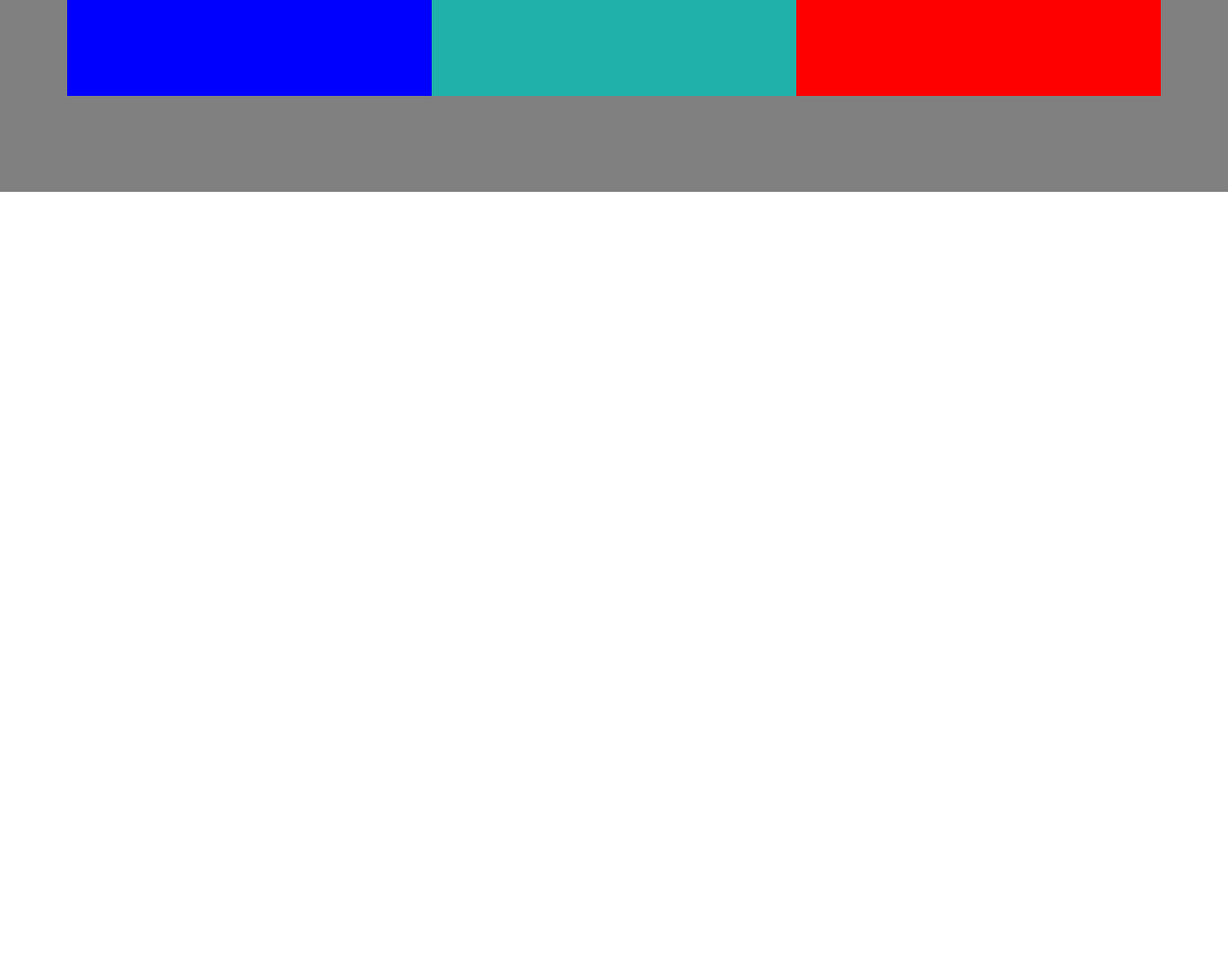
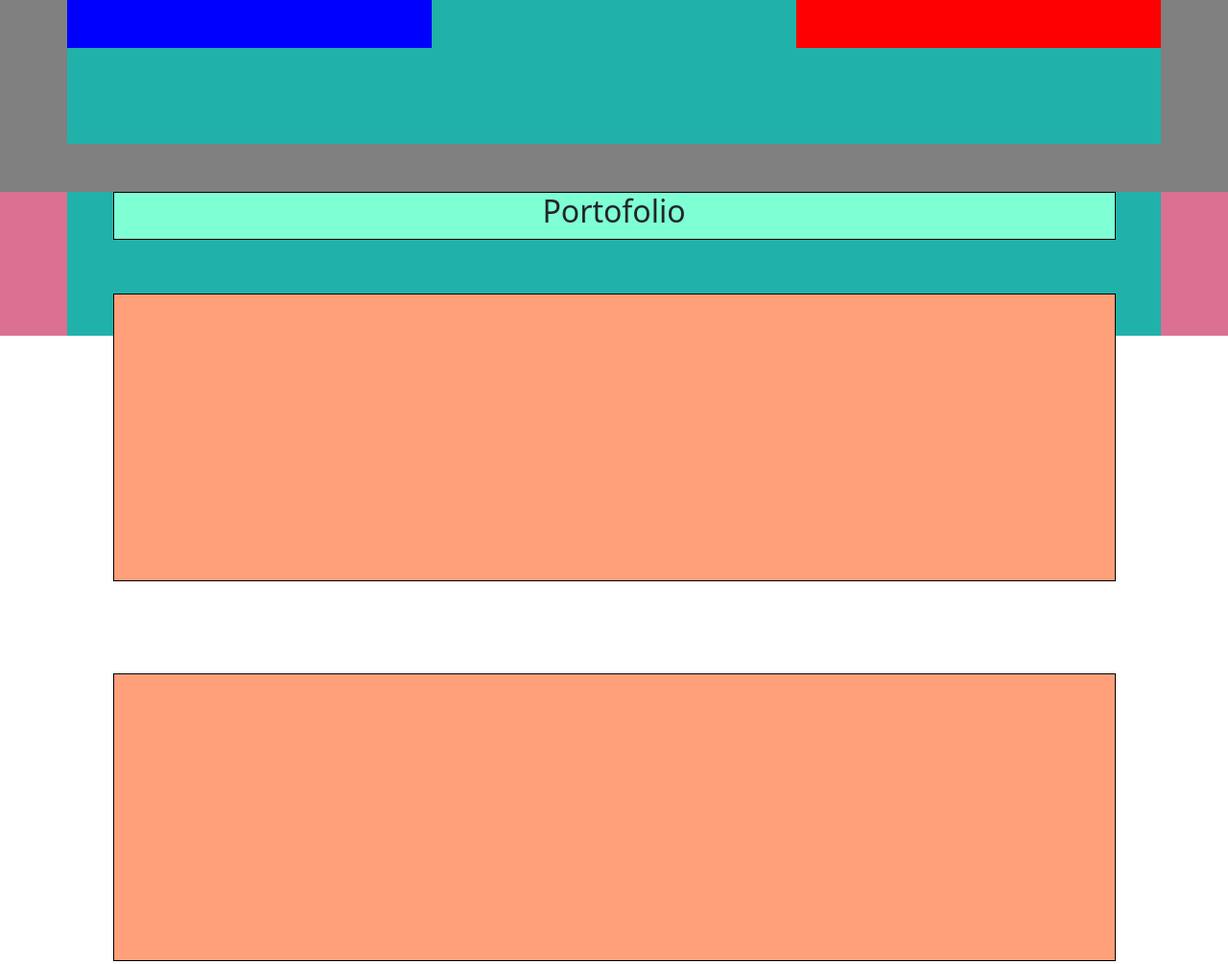
Before and after one commit to MatteoBassanin/html-css-bootstrap-freelancer, a plain HTML site: page index.html in a window 1280 px wide. Shown: the top 1005 px of the page at 96% size. Before the commit the page ends 800 px from the top, so only its background shows below. Drawn offline with nearby package versions, Linux system fonts and the light colour scheme.

Commit message:
first section

```diff
--- a/css/style.css
+++ b/css/style.css
@@ -9,21 +9,42 @@
 .debug header{
     background-color: gray;
     height: 200px;
+
 }
 
 .debug .logo{
     background-color: blue;
-    height: 100px;
-
+    height: 50px;
 }
 
 .debug nav{
     background-color: red;
-    height: 100px;
-
+    height: 50px;
 }
 
 .debug .container-lg{
     background-color: lightseagreen;
-    height: 100px;
+    height: 150px;
 }
+
+.debug #portfolio{
+    background-color: palevioletred;
+}
+
+.debug .col-12{
+    background-color: lightsalmon;
+    height: 150px;
+    border: 1px solid black;
+}
+
+.debug .col-11{
+    background-color: lightsalmon;
+    height: 300px;
+    border: 1px solid black;
+}
+
+
+.debug .ms_title{
+    background-color: aquamarine;
+    height: 50px;
+}
--- a/index.html
+++ b/index.html
@@ -11,8 +11,8 @@
 <body class="debug">
 
     <header>
-        <div class="container-lg">
-            <div class="row justify-content-between">
+        <div class="container-lg align">
+            <div class="row justify-content-between align-items-center">
                 <div class="col-4 logo">
 
 
@@ -34,6 +34,34 @@
 
     <main>
 
+        <section id="portfolio">
+            <div class="container-lg">
+                <div class="row justify-content-center">
+                    <h2 class="col-11 ms_title text-center">Portofolio</h2>
+                    <div class="col-11 my-5">
+
+                    </div>
+                    <div class="col-11 my-5">
+
+                    </div>
+                    <div class="col-11 my-5">
+
+                    </div>
+                    <div class="col-11 my-5">
+
+                    </div>
+                    <div class="col-11 my-5">
+
+                    </div>
+                    <div class="col-11 my-5">
+
+                    </div>
+                </div>
+            </div>
+
+
+        </section>
+
 
     </main>
 
```
